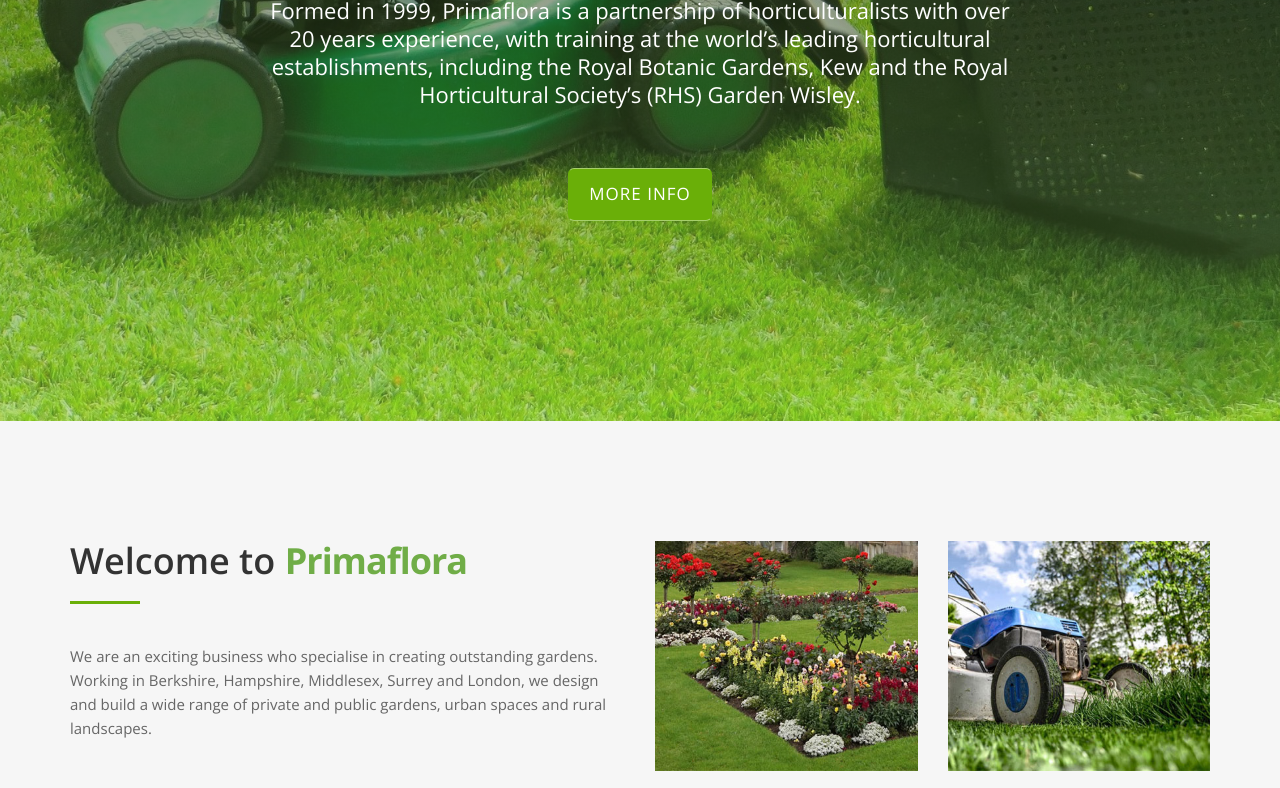
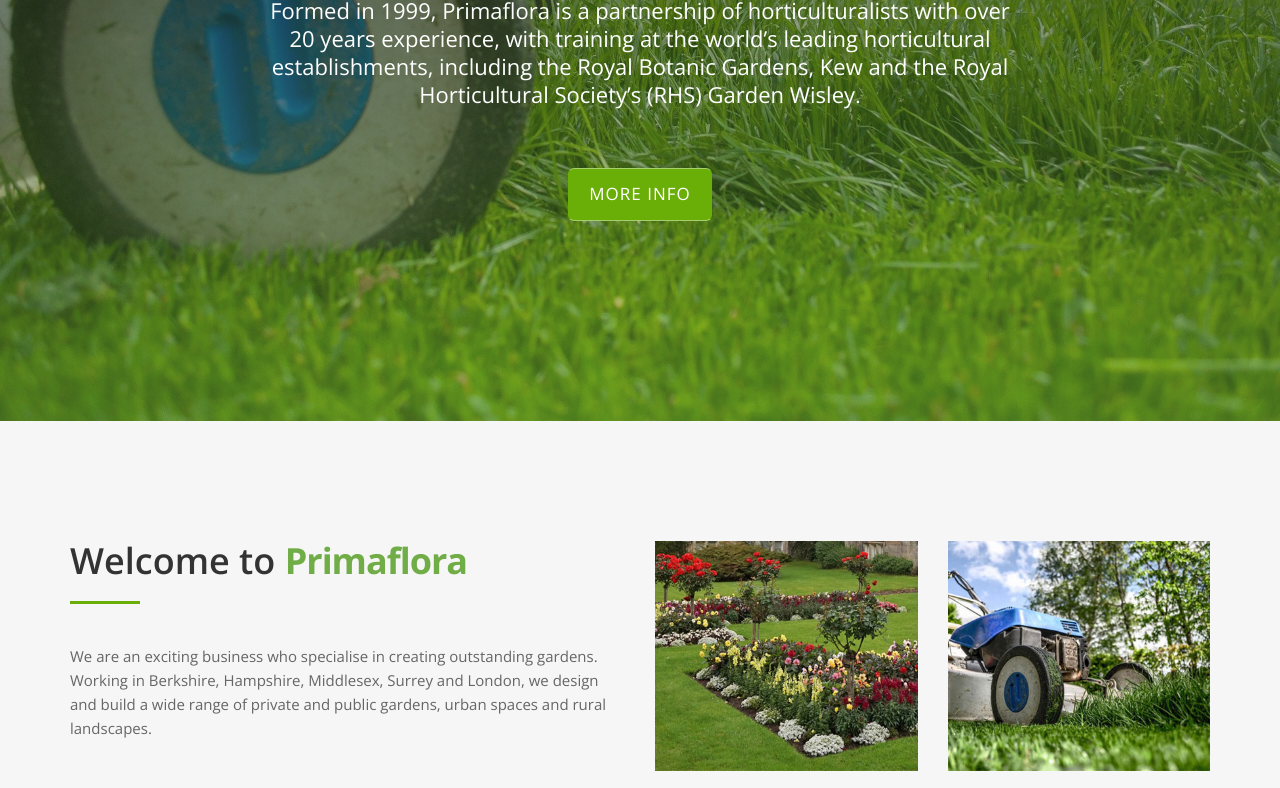
Before and after one commit to bullseyebill/prima_land_bd, a plain HTML site: page index.html in a window 1280 px wide. Shown: the part 414-1202 px from the top of the page. Drawn offline with nearby package versions, Linux system fonts and the light colour scheme.

Commit message:
cover image tuning

```diff
--- a/css/style.css
+++ b/css/style.css
@@ -158,7 +158,7 @@
 	display: table;
 	width: 100%;
 	padding: 0;
-	background: url(../img/lm_1.jpg) bottom center no-repeat;
+	background: url(../img/lm_2.jpg) top center no-repeat;
 	background-color: #e5e5e5;
 	-webkit-background-size: cover;
 	-moz-background-size: cover;
```
